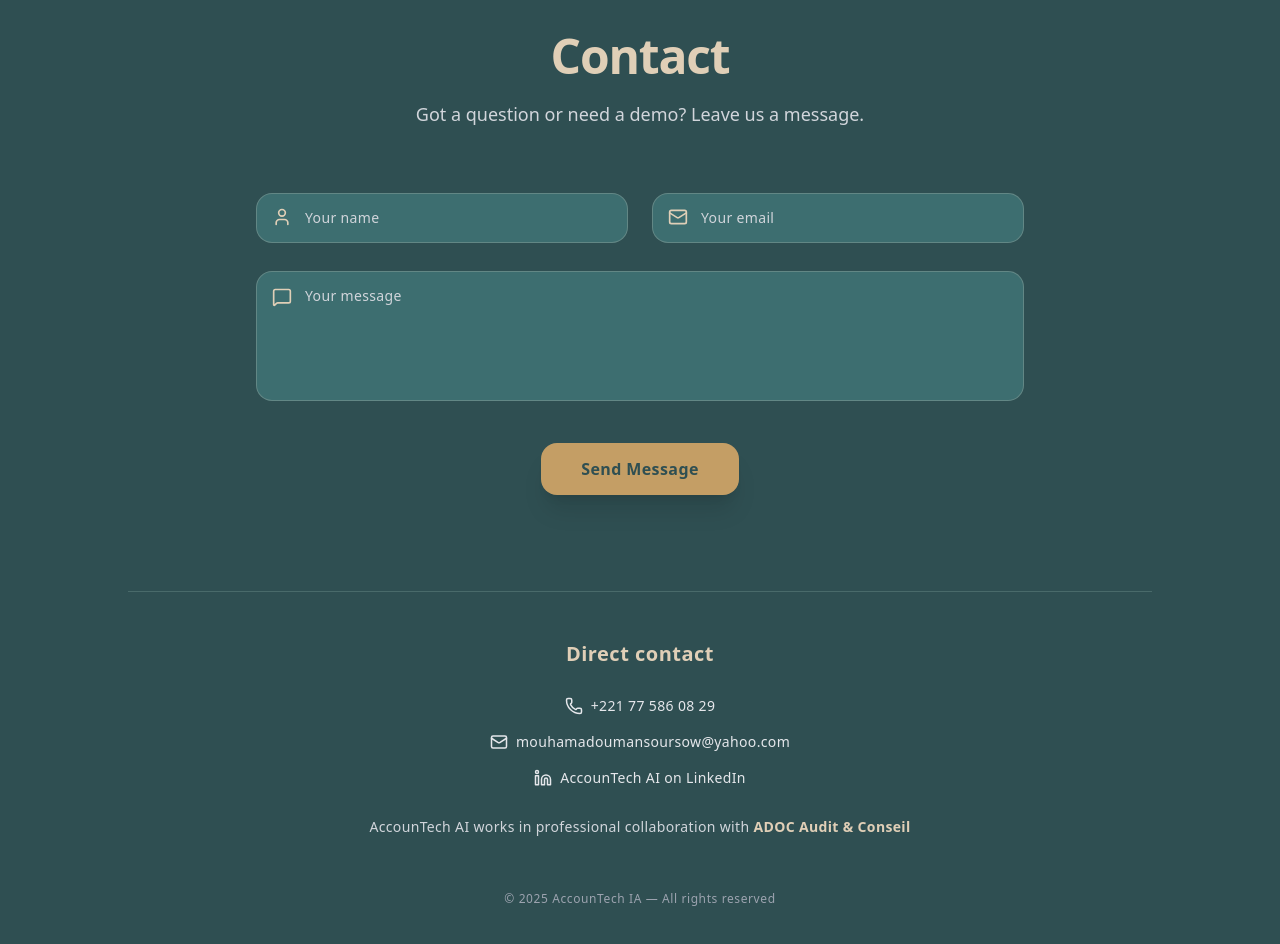
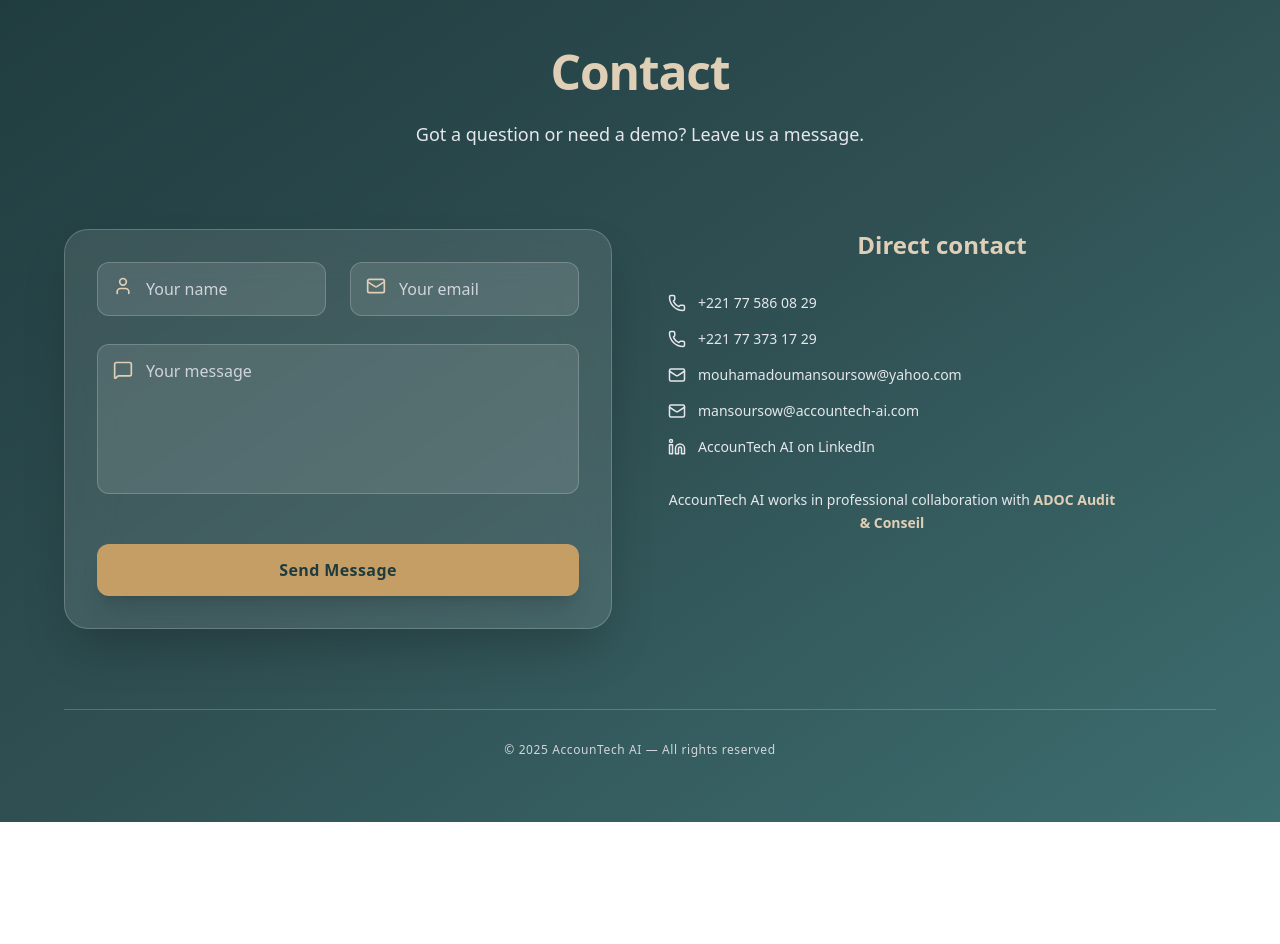
Before and after one commit to mansoursow/AccounteckAi, a React (Create React App) app: page / in a window 1280 px wide. Shown: the part 1940-2884 px from the top of the page. After the commit the page ends 2762 px from the top, so only its background shows below. Built offline with nearby package versions, Linux system fonts and the light colour scheme.

Commit message:
Update translations and footer styling

```diff
--- a/src/components/Contact.jsx
+++ b/src/components/Contact.jsx
@@ -24,33 +24,32 @@
           setFormSent(true);
           setError(false);
         },
-        (err) => {
-          console.error("EmailJS error:", err);
-          setError(true);
-        },
+        () => setError(true),
       );
   };
 
   return (
     <footer
       id="contact"
-      className="relative z-10 bg-[#2f4f52] text-white pt-24 pb-14 px-4 sm:px-6 lg:px-8"
+      className="relative z-10 bg-gradient-to-br from-[#1f3b3e] via-[#2f4f52] to-[#3d6e70] text-white pt-28 pb-16 px-4 sm:px-6 lg:px-8"
     >
-      <div className="max-w-5xl mx-auto">
-        {/* TITRE */}
-        <div className="text-center mb-16">
-          <h2 className="text-4xl md:text-5xl font-semibold tracking-tight text-[#e0cfb7] mb-5">
+      <div className="max-w-6xl mx-auto">
+        {/* HEADER */}
+        <div className="text-center mb-20">
+          <h2 className="text-4xl md:text-5xl font-semibold tracking-tight text-[#e0cfb7] mb-6">
             {t("contact.title")}
           </h2>
-          <p className="text-gray-300 text-lg max-w-2xl mx-auto leading-relaxed">
+          <p className="text-gray-200 text-lg max-w-2xl mx-auto leading-relaxed">
             {t("contact.intro")}
           </p>
         </div>
 
-        {/* FORMULAIRE */}
-        <div className="max-w-3xl mx-auto">
+        {/* GRID */}
+        <div className="grid lg:grid-cols-2 gap-14 items-start">
+          {/* FORM */}
+          <div className="bg-white/10 backdrop-blur-xl border border-white/20 rounded-3xl p-8 shadow-2xl">
             {formSent ? (
-            <p className="text-green-400 text-xl font-medium text-center tracking-wide">
+              <p className="text-green-300 text-xl font-medium text-center">
                 {t("form.success")}
               </p>
             ) : (
@@ -62,7 +61,7 @@
                       name="name"
                       placeholder={t("form.name")}
                       required
-                    className="w-full bg-[#3d6e70] border border-[#72928f]/70 text-white placeholder-gray-300 rounded-2xl py-3.5 px-4 pl-12 text-sm tracking-wide focus:outline-none focus:ring-2 focus:ring-[#c49e65]"
+                      className="w-full bg-white/10 border border-white/20 text-white placeholder-gray-300 rounded-xl py-3.5 px-4 pl-12 focus:outline-none focus:ring-2 focus:ring-[#c49e65]"
                     />
                     <User
                       className="absolute left-4 top-3.5 text-[#e0cfb7]"
@@ -76,7 +75,7 @@
                       name="email"
                       placeholder={t("form.email")}
                       required
-                    className="w-full bg-[#3d6e70] border border-[#72928f]/70 text-white placeholder-gray-300 rounded-2xl py-3.5 px-4 pl-12 text-sm tracking-wide focus:outline-none focus:ring-2 focus:ring-[#c49e65]"
+                      className="w-full bg-white/10 border border-white/20 text-white placeholder-gray-300 rounded-xl py-3.5 px-4 pl-12 focus:outline-none focus:ring-2 focus:ring-[#c49e65]"
                     />
                     <Mail
                       className="absolute left-4 top-3.5 text-[#e0cfb7]"
@@ -91,7 +90,7 @@
                     rows="5"
                     placeholder={t("form.message")}
                     required
-                  className="w-full bg-[#3d6e70] border border-[#72928f]/70 text-white placeholder-gray-300 rounded-2xl py-3.5 px-4 pl-12 text-sm tracking-wide resize-none focus:outline-none focus:ring-2 focus:ring-[#c49e65]"
+                    className="w-full bg-white/10 border border-white/20 text-white placeholder-gray-300 rounded-xl py-3.5 px-4 pl-12 resize-none focus:outline-none focus:ring-2 focus:ring-[#c49e65]"
                   />
                   <MessageSquare
                     className="absolute left-4 top-4 text-[#e0cfb7]"
@@ -99,17 +98,15 @@
                   />
                 </div>
 
-              <div className="text-center pt-2">
                 <button
                   type="submit"
-                  className="bg-[#c49e65] text-[#2f4f52] px-10 py-3.5 rounded-2xl font-semibold tracking-wide shadow-xl hover:scale-105 transition"
+                  className="mt-4 bg-[#c49e65] text-[#1f3b3e] py-3.5 rounded-xl font-semibold tracking-wide shadow-xl hover:scale-105 transition"
                 >
                   {t("contact.submit")}
                 </button>
-              </div>
 
                 {error && (
-                <p className="text-red-400 text-center mt-4 font-medium tracking-wide">
+                  <p className="text-red-300 text-center font-medium">
                     {t("form.error")}
                   </p>
                 )}
@@ -117,52 +114,49 @@
             )}
           </div>
 
-        {/* INFOS DE CONTACT */}
-        <div className="mt-24 border-t border-[#72928f]/40 pt-12 text-center space-y-7">
-          <p className="text-xl font-semibold tracking-wide text-[#e0cfb7]">
+          {/* CONTACT INFOS */}
+          <div className="space-y-8 text-gray-200">
+            <h3 className="text-2xl font-semibold text-[#e0cfb7]">
               {t("footer.directContact")}
-          </p>
+            </h3>
 
-          <div className="flex flex-col items-center gap-4 text-gray-200 text-sm tracking-wide">
-            <a
-              href="tel:+221775860829"
-              className="flex items-center gap-2 hover:text-[#c49e65] transition"
-            >
-              <Phone size={18} />
-              +221 77 586 08 29
-            </a>
+            <div className="space-y-4 text-sm">
+              <div className="flex items-center gap-3">
+                <Phone size={18} /> +221 77 586 08 29
+              </div>
+              <div className="flex items-center gap-3">
+                <Phone size={18} /> +221 77 373 17 29
+              </div>
 
-            <a
-              href="mailto:mouhamadoumansoursow@yahoo.com"
-              className="flex items-center gap-2 hover:text-[#c49e65] transition"
-            >
-              <Mail size={18} />
-              mouhamadoumansoursow@yahoo.com
-            </a>
+              <div className="flex items-center gap-3">
+                <Mail size={18} /> mouhamadoumansoursow@yahoo.com
+              </div>
+              <div className="flex items-center gap-3">
+                <Mail size={18} /> mansoursow@accountech-ai.com
+              </div>
 
               <a
                 href="https://www.linkedin.com/company/accountech-ia/"
                 target="_blank"
                 rel="noopener noreferrer"
-              className="flex items-center gap-2 hover:text-[#c49e65] transition"
+                className="flex items-center gap-3 hover:text-[#c49e65] transition"
               >
-              <Linkedin size={18} />
-              {t("footer.linkedin")}
+                <Linkedin size={18} /> {t("footer.linkedin")}
               </a>
             </div>
 
-          {/* PARTENARIAT */}
-          <p className="text-sm text-gray-300 max-w-3xl mx-auto leading-relaxed tracking-wide">
+            <p className="text-sm leading-relaxed max-w-md">
               {t("footer.partnership")}{" "}
               <span className="font-semibold text-[#e0cfb7]">
                 {t("footer.partner")}
               </span>
             </p>
+          </div>
+        </div>
 
-          {/* COPYRIGHT */}
-          <p className="pt-6 text-xs text-gray-400 tracking-wider">
-            © {new Date().getFullYear()} AccounTech IA — {t("footer.copyright")}
-          </p>
+        {/* FOOT */}
+        <div className="mt-20 pt-8 border-t border-white/20 text-center text-xs text-gray-300 tracking-wider">
+          © {new Date().getFullYear()} AccounTech AI — {t("footer.copyright")}
         </div>
       </div>
     </footer>
--- a/src/locales/fr.json
+++ b/src/locales/fr.json
@@ -54,5 +54,19 @@
     "errorMessage": "Une erreur est survenue. Veuillez réessayer.",
     "confirmationText": "✅ Merci ! Votre demande a bien été envoyée. Nous vous contacterons bientôt.",
     "note": "La démo est disponible immédiatement."
+  },
+  "footer": {
+    "directContact": "Contact direct",
+    "linkedin": "AccounTech IA sur LinkedIn",
+    "partnership": "AccounTech IA est en relation professionnelle avec le cabinet",
+    "partner": "ADOC Audit & Conseil",
+    "copyright": "Tous droits réservés"
+  },
+  "form": {
+    "name": "Votre nom",
+    "email": "Votre email",
+    "message": "Votre message",
+    "success": "✅ Merci ! Votre message a bien été envoyé.",
+    "error": "❌ Une erreur est survenue. Veuillez réessayer."
   }
 }
```
Lines whose indentation alone changed are shown as unchanged.
